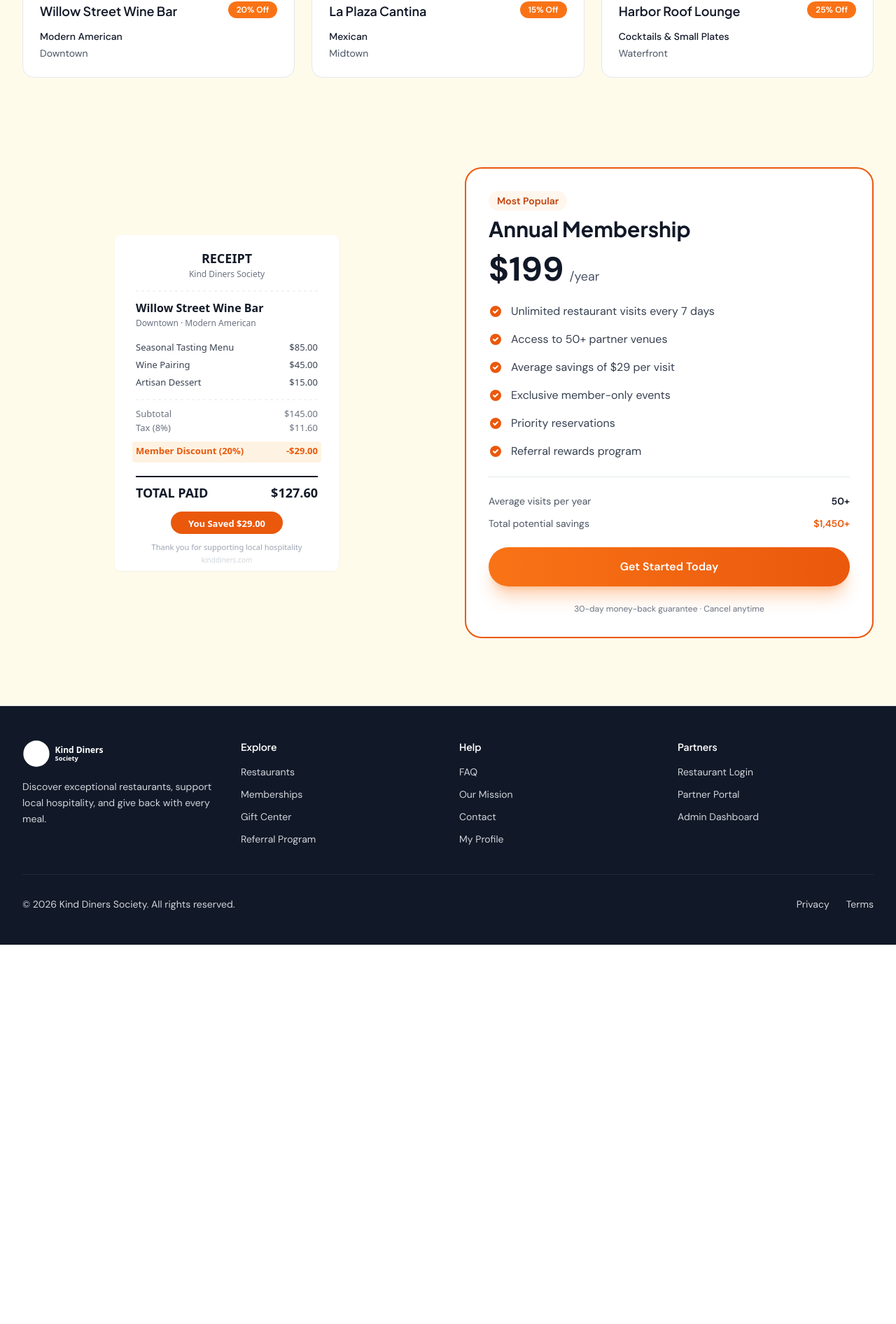
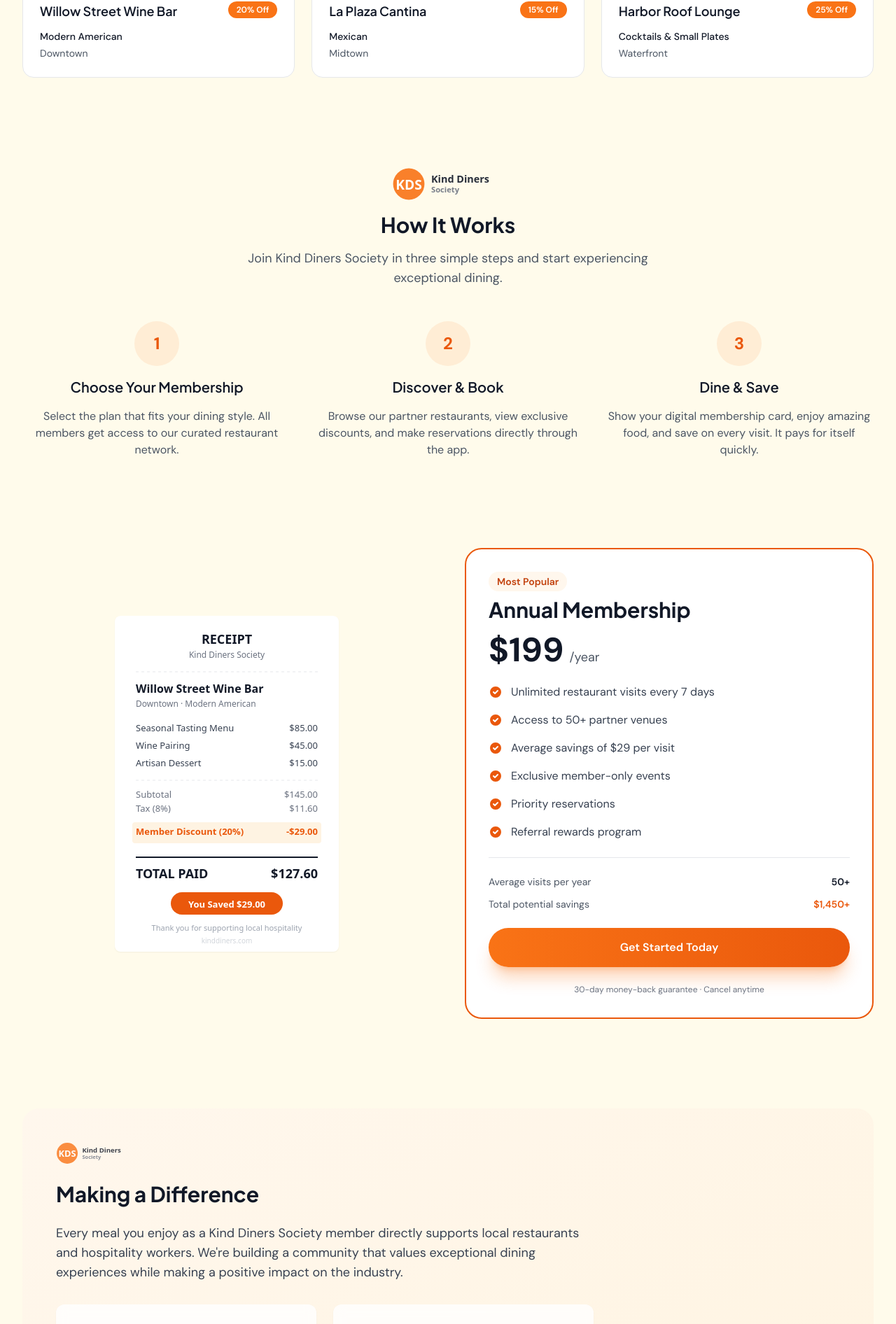
Before and after one commit to ClubsforCauses/kinddiners-app, a Next.js app: page / in a window 1280 px wide. Shown: the part 1521-3413 px from the top of the page at 70% size. Before the commit the page ends 2871 px from the top, so only its background shows below. Built offline with nearby package versions, Linux system fonts and the light colour scheme.

Commit message:
Updated page.tsx

```diff
--- a/app/page.tsx
+++ b/app/page.tsx
@@ -1,6 +1,7 @@
 import { MarketingLayout } from '@/components/layout/MarketingLayout';
 import { MembershipCardWidget } from '@/components/MembershipCardWidget';
 import { PartnerCarousel } from '@/components/PartnerCarousel';
+import kdsLogo from '@/app/assets/kds-logo.svg';
 
 export default function HomePage() {
   return (
@@ -126,6 +127,48 @@ export default function HomePage() {
           </div>
         </section>
 
+        <section className="mt-32 space-y-12">
+          <div className="text-center">
+            <img src={kdsLogo.src} alt="Kind Diners Society" className="mx-auto h-10 md:h-12 mb-4 opacity-90" />
+            <h2 className="text-3xl font-bold text-gray-900 mb-4">How It Works</h2>
+            <p className="text-lg text-gray-600 max-w-2xl mx-auto">
+              Join Kind Diners Society in three simple steps and start experiencing exceptional dining.
+            </p>
+          </div>
+
+          <div className="grid gap-8 md:grid-cols-3">
+            <div className="text-center space-y-4">
+              <div className="mx-auto flex h-16 w-16 items-center justify-center rounded-full bg-orange-100">
+                <span className="text-2xl font-bold text-orange-600">1</span>
+              </div>
+              <h3 className="text-xl font-semibold text-gray-900">Choose Your Membership</h3>
+              <p className="text-gray-600">
+                Select the plan that fits your dining style. All members get access to our curated restaurant network.
+              </p>
+            </div>
+
+            <div className="text-center space-y-4">
+              <div className="mx-auto flex h-16 w-16 items-center justify-center rounded-full bg-orange-100">
+                <span className="text-2xl font-bold text-orange-600">2</span>
+              </div>
+              <h3 className="text-xl font-semibold text-gray-900">Discover & Book</h3>
+              <p className="text-gray-600">
+                Browse our partner restaurants, view exclusive discounts, and make reservations directly through the app.
+              </p>
+            </div>
+
+            <div className="text-center space-y-4">
+              <div className="mx-auto flex h-16 w-16 items-center justify-center rounded-full bg-orange-100">
+                <span className="text-2xl font-bold text-orange-600">3</span>
+              </div>
+              <h3 className="text-xl font-semibold text-gray-900">Dine & Save</h3>
+              <p className="text-gray-600">
+                Show your digital membership card, enjoy amazing food, and save on every visit. It pays for itself quickly.
+              </p>
+            </div>
+          </div>
+        </section>
+
         <section className="mt-32">
           <div className="grid items-center gap-12 md:grid-cols-2">
             <div className="flex justify-center">
@@ -192,6 +235,122 @@ export default function HomePage() {
             </div>
           </div>
         </section>
+
+        <section className="mt-32">
+          <div className="relative overflow-hidden rounded-3xl bg-gradient-to-br from-orange-50 to-orange-100/50 p-8 md:p-12">
+            <img src={kdsLogo.src} alt="Kind Diners Society" className="h-8 opacity-80 mb-6" />
+
+            <div className="relative z-10 max-w-3xl">
+              <h2 className="text-3xl font-bold text-gray-900 mb-6">Making a Difference</h2>
+              <p className="text-lg text-gray-700 mb-8">
+                Every meal you enjoy as a Kind Diners Society member directly supports local restaurants and hospitality workers.
+                We're building a community that values exceptional dining experiences while making a positive impact on the industry.
+              </p>
+
+              <div className="grid gap-6 sm:grid-cols-2 mb-8">
+                <div className="rounded-xl bg-white/80 backdrop-blur p-6 shadow-sm">
+                  <div className="text-3xl font-bold text-orange-600 mb-2">$150K+</div>
+                  <div className="text-sm font-medium text-gray-900">Revenue to Local Restaurants</div>
+                </div>
+                <div className="rounded-xl bg-white/80 backdrop-blur p-6 shadow-sm">
+                  <div className="text-3xl font-bold text-orange-600 mb-2">2,500+</div>
+                  <div className="text-sm font-medium text-gray-900">Member Dining Experiences</div>
+                </div>
+              </div>
+
+              <div className="relative rounded-xl border-2 border-orange-200 bg-white p-6 shadow-sm">
+                <img src={kdsLogo.src} alt="Kind Diners Society" className="absolute top-4 right-4 h-6 opacity-70" />
+                <div className="flex items-start gap-4">
+                  <div className="flex-shrink-0">
+                    <div className="h-12 w-12 rounded-full bg-orange-100 flex items-center justify-center">
+                      <svg className="h-6 w-6 text-orange-600" fill="currentColor" viewBox="0 0 20 20">
+                        <path d="M9.049 2.927c.3-.921 1.603-.921 1.902 0l1.07 3.292a1 1 0 00.95.69h3.462c.969 0 1.371 1.24.588 1.81l-2.8 2.034a1 1 0 00-.364 1.118l1.07 3.292c.3.921-.755 1.688-1.54 1.118l-2.8-2.034a1 1 0 00-1.175 0l-2.8 2.034c-.784.57-1.838-.197-1.539-1.118l1.07-3.292a1 1 0 00-.364-1.118L2.98 8.72c-.783-.57-.38-1.81.588-1.81h3.461a1 1 0 00.951-.69l1.07-3.292z"/>
+                      </svg>
+                    </div>
+                  </div>
+                  <div>
+                    <p className="text-gray-700 italic mb-3">
+                      "As a restaurant owner, Kind Diners Society has brought us consistent business and introduced us to wonderful customers who truly appreciate hospitality."
+                    </p>
+                    <div>
+                      <div className="font-semibold text-gray-900">Marcus Chen</div>
+                      <div className="text-sm text-gray-600">Owner, Willow Street Wine Bar</div>
+                    </div>
+                  </div>
+                </div>
+              </div>
+            </div>
+          </div>
+        </section>
+
+        <section className="mt-32 space-y-12">
+          <div className="text-center">
+            <img src={kdsLogo.src} alt="Kind Diners Society" className="mx-auto h-10 mb-4 opacity-90" />
+            <h2 className="text-3xl font-bold text-gray-900 mb-4">What Members Are Saying</h2>
+            <p className="text-lg text-gray-600 max-w-2xl mx-auto">
+              Join hundreds of food lovers who are discovering amazing restaurants and saving money.
+            </p>
+          </div>
+
+          <div className="relative">
+            <div className="absolute inset-0 flex items-center justify-center pointer-events-none">
+              <img src={kdsLogo.src} alt="" className="w-64 opacity-5" />
+            </div>
+
+            <div className="relative grid gap-8 md:grid-cols-3">
+              <div className="rounded-xl border border-gray-200 bg-white p-6 shadow-sm hover:shadow-md transition-shadow">
+                <div className="flex gap-1 mb-4">
+                  {[...Array(5)].map((_, i) => (
+                    <svg key={i} className="h-5 w-5 text-orange-500" fill="currentColor" viewBox="0 0 20 20">
+                      <path d="M9.049 2.927c.3-.921 1.603-.921 1.902 0l1.07 3.292a1 1 0 00.95.69h3.462c.969 0 1.371 1.24.588 1.81l-2.8 2.034a1 1 0 00-.364 1.118l1.07 3.292c.3.921-.755 1.688-1.54 1.118l-2.8-2.034a1 1 0 00-1.175 0l-2.8 2.034c-.784.57-1.838-.197-1.539-1.118l1.07-3.292a1 1 0 00-.364-1.118L2.98 8.72c-.783-.57-.38-1.81.588-1.81h3.461a1 1 0 00.951-.69l1.07-3.292z"/>
+                    </svg>
+                  ))}
+                </div>
+                <p className="text-gray-700 mb-4">
+                  "This membership has completely changed how we dine out. We've discovered incredible restaurants we never would have tried, and the savings are real."
+                </p>
+                <div>
+                  <div className="font-semibold text-gray-900">Sarah Johnson</div>
+                  <div className="text-sm text-gray-600">Member since 2025</div>
+                </div>
+              </div>
+
+              <div className="rounded-xl border border-gray-200 bg-white p-6 shadow-sm hover:shadow-md transition-shadow">
+                <div className="flex gap-1 mb-4">
+                  {[...Array(5)].map((_, i) => (
+                    <svg key={i} className="h-5 w-5 text-orange-500" fill="currentColor" viewBox="0 0 20 20">
+                      <path d="M9.049 2.927c.3-.921 1.603-.921 1.902 0l1.07 3.292a1 1 0 00.95.69h3.462c.969 0 1.371 1.24.588 1.81l-2.8 2.034a1 1 0 00-.364 1.118l1.07 3.292c.3.921-.755 1.688-1.54 1.118l-2.8-2.034a1 1 0 00-1.175 0l-2.8 2.034c-.784.57-1.838-.197-1.539-1.118l1.07-3.292a1 1 0 00-.364-1.118L2.98 8.72c-.783-.57-.38-1.81.588-1.81h3.461a1 1 0 00.951-.69l1.07-3.292z"/>
+                    </svg>
+                  ))}
+                </div>
+                <p className="text-gray-700 mb-4">
+                  "Best decision I made this year. The membership paid for itself in the first month, and I'm supporting local businesses at the same time."
+                </p>
+                <div>
+                  <div className="font-semibold text-gray-900">David Martinez</div>
+                  <div className="text-sm text-gray-600">Member since 2024</div>
+                </div>
+              </div>
+
+              <div className="rounded-xl border border-gray-200 bg-white p-6 shadow-sm hover:shadow-md transition-shadow">
+                <div className="flex gap-1 mb-4">
+                  {[...Array(5)].map((_, i) => (
+                    <svg key={i} className="h-5 w-5 text-orange-500" fill="currentColor" viewBox="0 0 20 20">
+                      <path d="M9.049 2.927c.3-.921 1.603-.921 1.902 0l1.07 3.292a1 1 0 00.95.69h3.462c.969 0 1.371 1.24.588 1.81l-2.8 2.034a1 1 0 00-.364 1.118l1.07 3.292c.3.921-.755 1.688-1.54 1.118l-2.8-2.034a1 1 0 00-1.175 0l-2.8 2.034c-.784.57-1.838-.197-1.539-1.118l1.07-3.292a1 1 0 00-.364-1.118L2.98 8.72c-.783-.57-.38-1.81.588-1.81h3.461a1 1 0 00.951-.69l1.07-3.292z"/>
+                    </svg>
+                  ))}
+                </div>
+                <p className="text-gray-700 mb-4">
+                  "Love the variety of restaurants and the exclusive experiences. The referral program is a nice bonus too. Highly recommend!"
+                </p>
+                <div>
+                  <div className="font-semibold text-gray-900">Emily Chen</div>
+                  <div className="text-sm text-gray-600">Member since 2025</div>
+                </div>
+              </div>
+            </div>
+          </div>
+        </section>
       </div>
     </MarketingLayout>
   );
```
